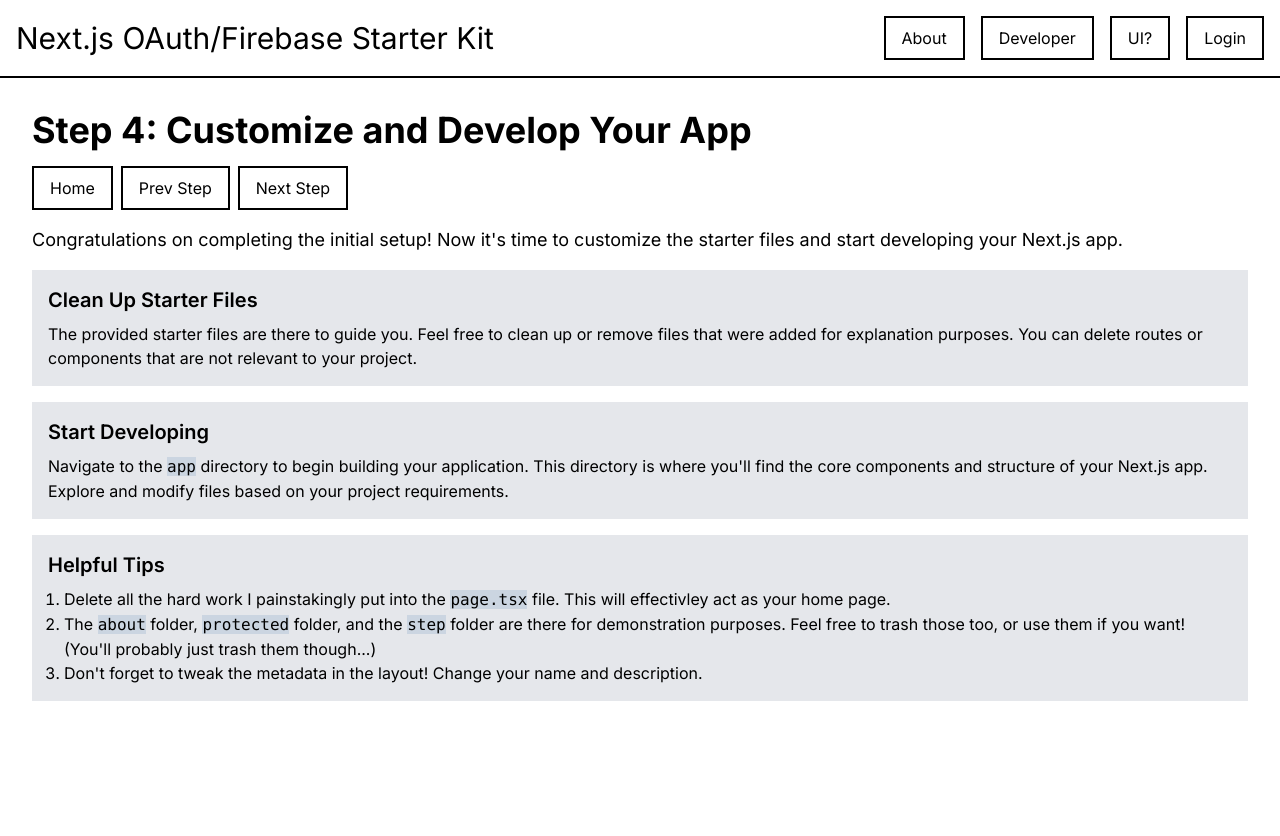
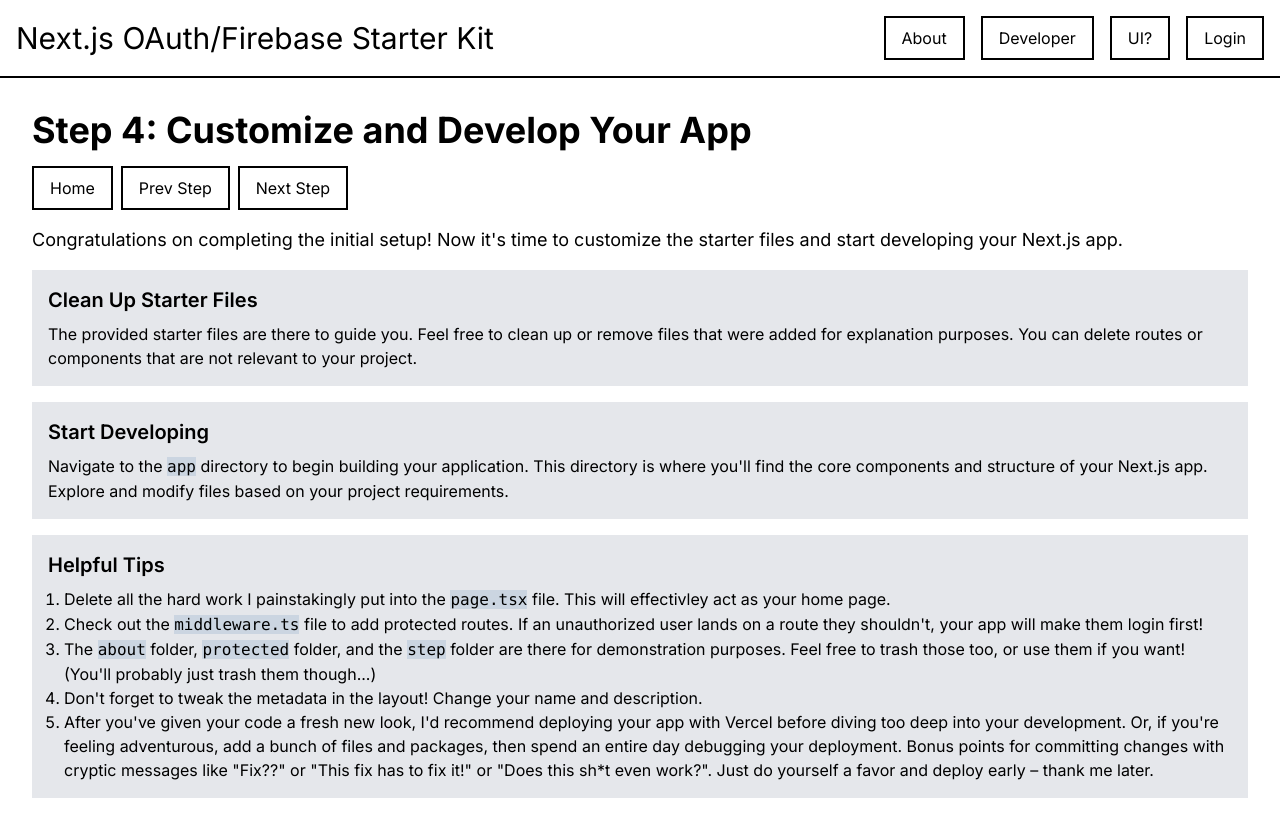
Before and after one commit to JordanReady/next-oauth-firebase-docs-layout, a Next.js app: page /step/4 in a window 1280 px wide. Shown: the top 836 px of the page. Before the commit the page ends 800 px from the top, so only its background shows below. Built offline with nearby package versions, Linux system fonts and the light colour scheme; no server answers.

Commit message:
fix: tips

```diff
--- a/app/step/4/page.tsx
+++ b/app/step/4/page.tsx
@@ -63,6 +63,11 @@
             <code className="bg-slate-300">page.tsx</code> file. This will
             effectivley act as your home page.
           </li>
+          <li>
+            Check out the <code className="bg-slate-300">middleware.ts</code>{" "}
+            file to add protected routes. If an unauthorized user lands on a
+            route they shouldn't, your app will make them login first!
+          </li>
 
           <li>
             The <code className="bg-slate-300">about</code> folder,{" "}
@@ -75,6 +80,15 @@
             Don't forget to tweak the metadata in the layout! Change your name
             and description.
           </li>
+          <li>
+            After you've given your code a fresh new look, I'd recommend
+            deploying your app with Vercel before diving too deep into your
+            development. Or, if you're feeling adventurous, add a bunch of files
+            and packages, then spend an entire day debugging your deployment.
+            Bonus points for committing changes with cryptic messages like
+            "Fix??" or "This fix has to fix it!" or "Does this sh*t even work?".
+            Just do yourself a favor and deploy early – thank me later.
+          </li>
         </ol>
       </div>
     </div>
```
